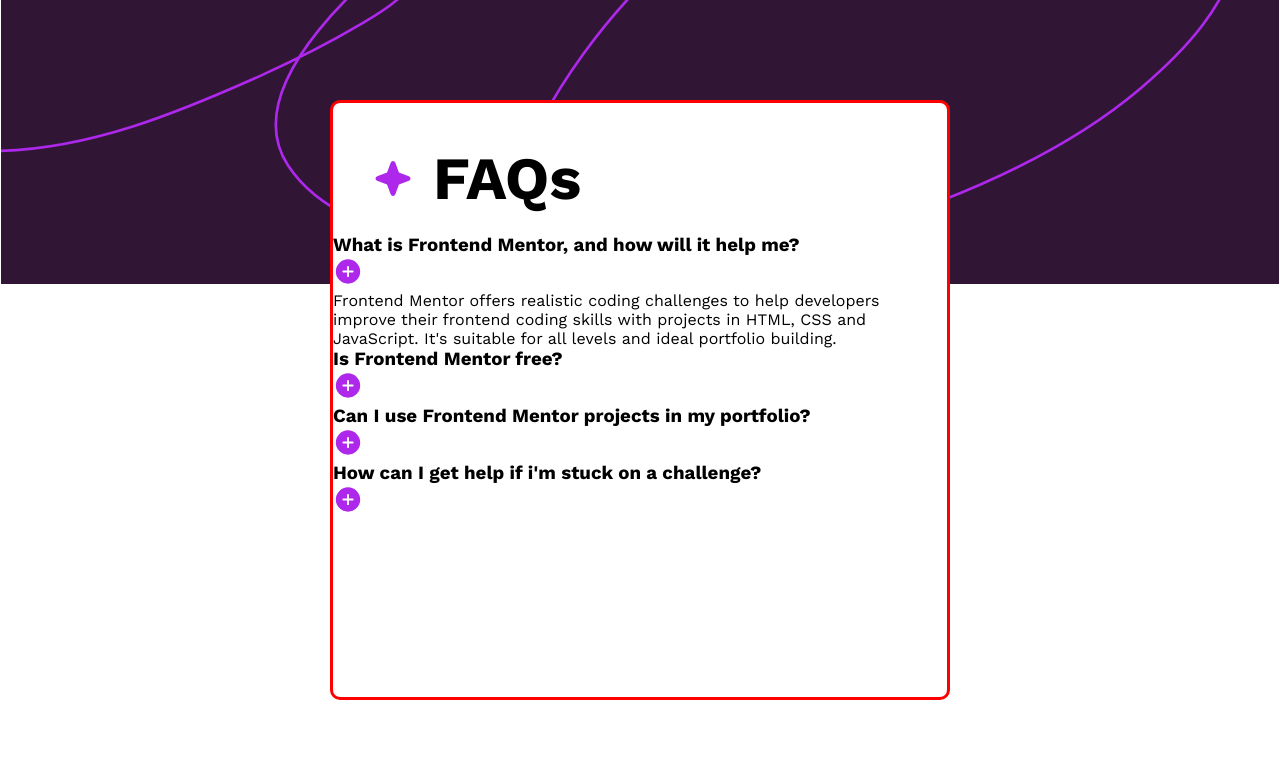
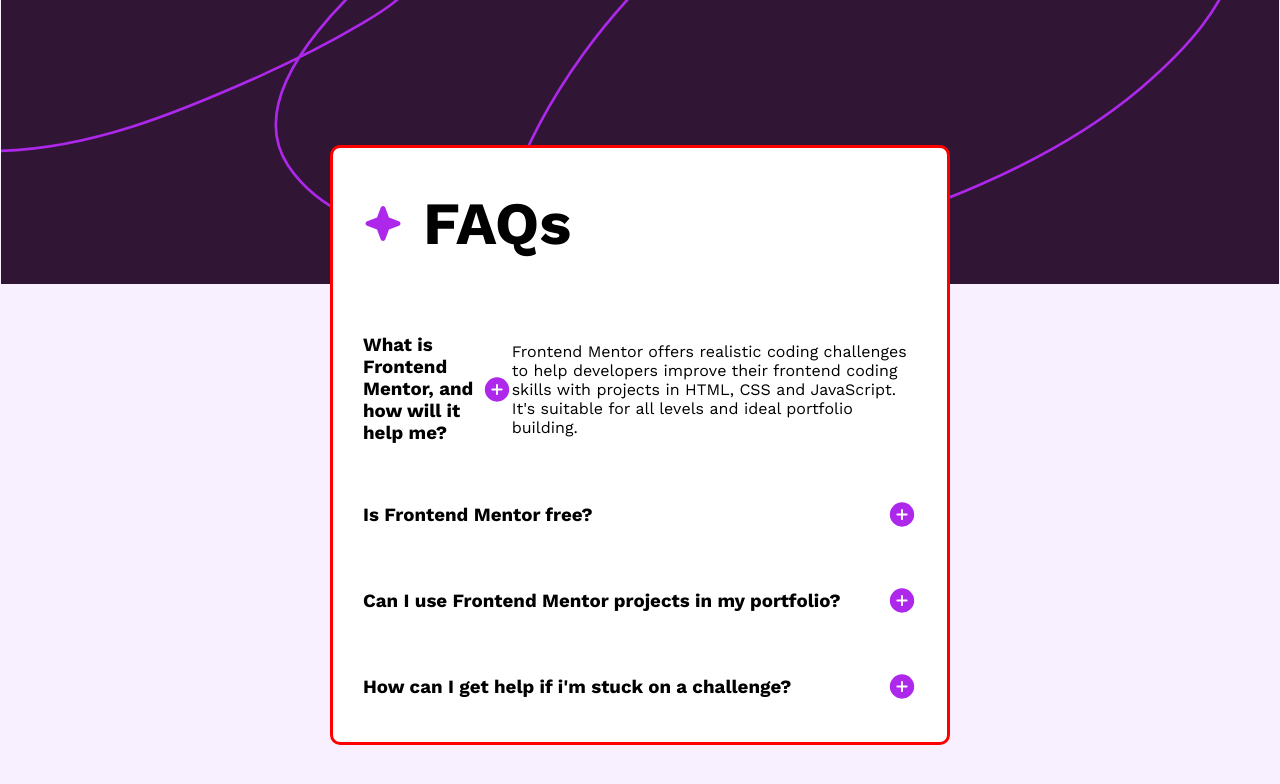
Before and after one commit to luis92guimaraes/faq-accordion-main, a plain HTML site: page index.html in a window 1280 px wide. Drawn offline with nearby package versions, Linux system fonts and the light colour scheme.

Commit message:
projeto em andamento

```diff
--- a/src/css/style.css
+++ b/src/css/style.css
@@ -1,7 +1,7 @@
 body {
-    background-color: var(--bg-color);
     background: url(../assets/images/background-pattern-desktop.svg) center top no-repeat fixed;
     background-size: contain;
+    background-color: var(--bg-color);
 }
 
 .container {
@@ -18,23 +18,27 @@ body {
     width: 620px;
     height: 600px;
     border-radius: 10px;
+    margin-top: 90px;
 }
 
 .title {
     display: flex;
-    margin: 40px 40px 20px 40px;
+    padding: 40px 40px 20px 30px;
 }
 
 .title .star {
     font-size: 20px;
-    padding-right: 20px;
+    margin-right: 20px;
 }
 
 .title h1 {
-    font-weight: 700;
     font-size: 60px;
 }
 
 .doubts {
-
+    display: flex;
+    align-items: center;
+    justify-content: space-between;
+    padding: 30px 30px 0 30px;
+    margin-top: 25px;
 }
```
